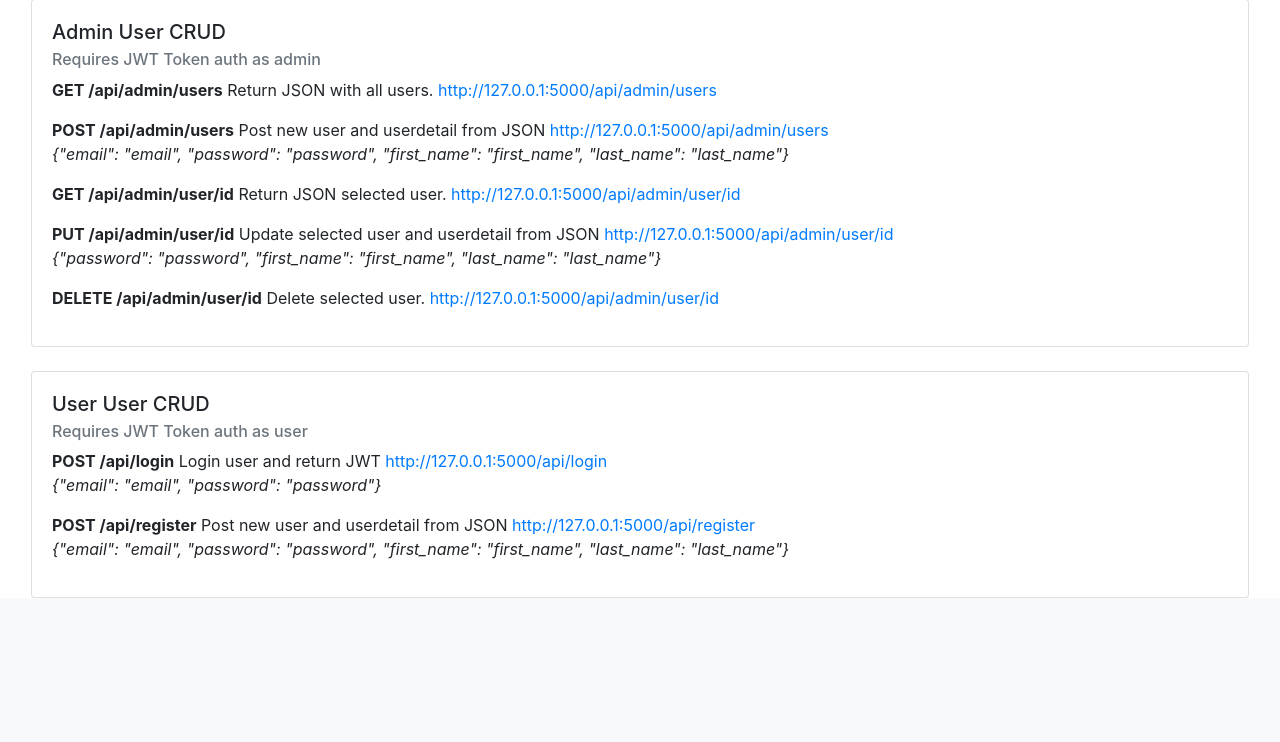
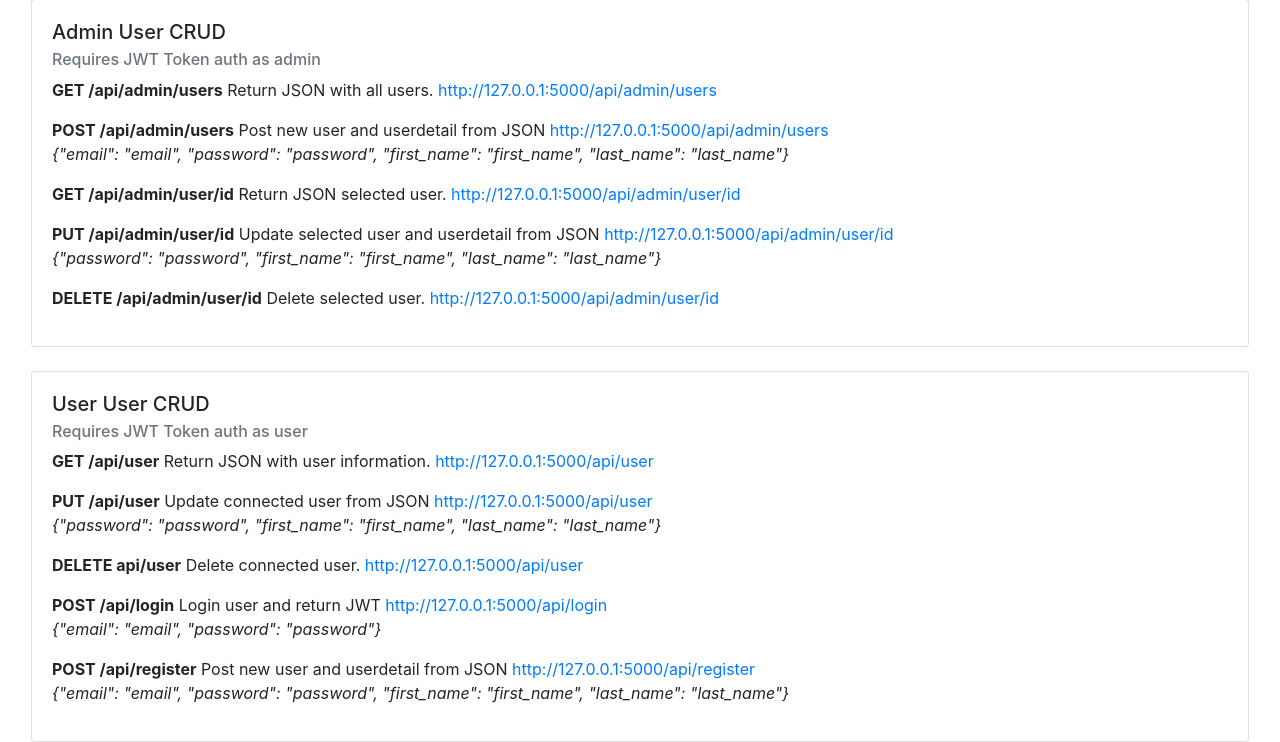
Before and after one commit to antoineGH/api_todo, a Flask app: page / in a window 1280 px wide. Shown: the part 1262-2004 px from the top of the page. Before the commit the page ends 1860 px from the top, so only its background shows below. Run offline with Flask 2, Linux system fonts and the light colour scheme; parts of the project's set-up code (start-up, migrations or seed data) failed here and were passed over; some libraries are stand-ins or nearby versions.

Commit message:
update documentation new routes

```diff
--- a/run.py
+++ b/run.py
@@ -6,7 +6,6 @@ import datetime
 from flask_bcrypt import Bcrypt
 from flask_cors import CORS
 import json
-
 
 # # --- INFO: LOAD CONFIG VARIABLES ---
 with open('config.json') as config_file:
@@ -333,7 +332,6 @@ def updateUserUser(password, first_name, last_name, email):
         db.session.rollback()
         return jsonify({"message": "Couldn't add user to DB"})
 
-
 def deleteUserUser(email):
     user = User.query.filter_by(email=email).first()
     if not user:
--- a/templates/documentation.html
+++ b/templates/documentation.html
@@ -130,6 +130,10 @@
 						<div class="card-body">
 							<h5 class="card-title">User User CRUD</h5>
 							<h6 class="card-subtitle mb-2 text-muted">Requires JWT Token auth as user</h6>
+							<p><span style='font-weight: 675;'>GET /api/user</span> Return JSON with user information. <a href="http://127.0.0.1:5000/api/user" class="card-link">http://127.0.0.1:5000/api/user</a></p>
+							<p style="margin-bottom: 0;"><span style='font-weight: 675;'>PUT /api/user</span> Update connected user from JSON <a href="http://127.0.0.1:5000/api/user" class="card-link">http://127.0.0.1:5000/api/user</a></p>
+							<p style="font-style: italic;">{"password": "password", "first_name": "first_name", "last_name": "last_name"}</p>
+							<p><span style='font-weight: 675;'>DELETE api/user</span> Delete connected user. <a href="http://127.0.0.1:5000/api/user" class="card-link">http://127.0.0.1:5000/api/user</a></p>
 							<p style="margin-bottom: 0;"><span style='font-weight: 675;'>POST /api/login</span> Login user and return JWT <a href="http://127.0.0.1:5000/api/login" class="card-link">http://127.0.0.1:5000/api/login</a></p>
 							<p style="font-style: italic;">{"email": "email", "password": "password"}</p>
 							<p style="margin-bottom: 0;"><span style='font-weight: 675;'>POST /api/register</span> Post new user and userdetail from JSON <a href="http://127.0.0.1:5000/api/register" class="card-link">http://127.0.0.1:5000/api/register</a></p>
```
